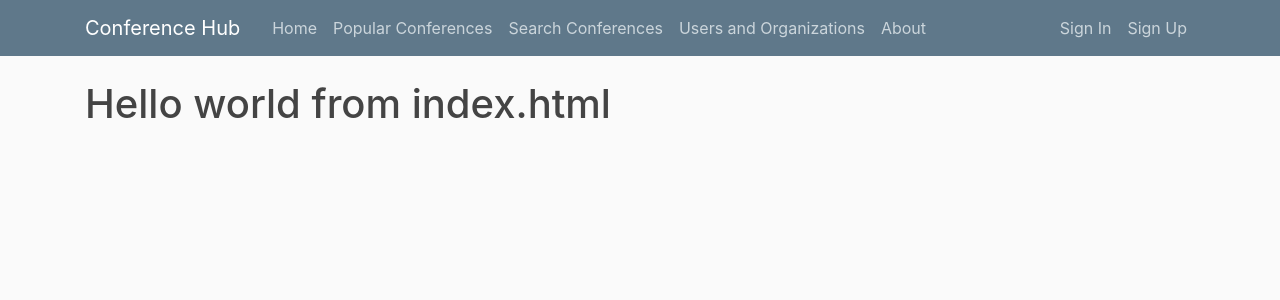
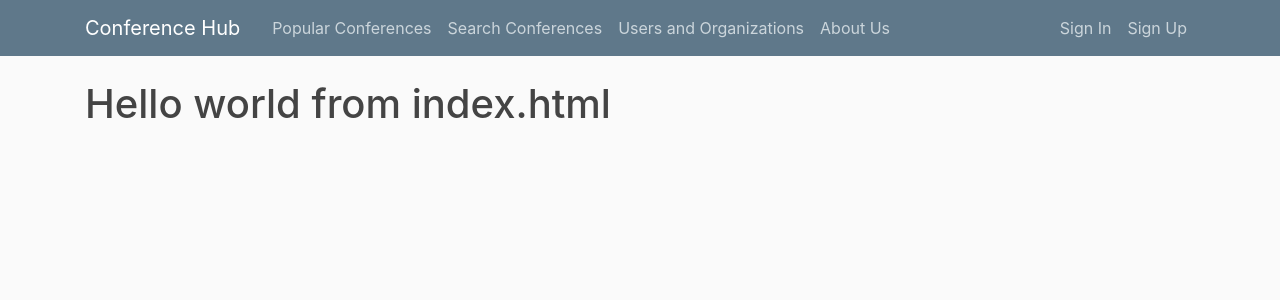
Before and after one commit to SkuratovichA/conference-hub, a Django app: page / in a window 1280 px wide. Shown: the top 300 px of the page. Run offline with Django 4.2, Linux system fonts and the light colour scheme; some libraries are stand-ins or nearby versions.

Commit message:
reformat base.html

```diff
--- a/templates/base.html
+++ b/templates/base.html
@@ -7,7 +7,8 @@
     <meta name="viewport" content="width=device-width, initial-scale=1, shrink-to-fit=no">
 
     <!-- Bootstrap CSS -->
-    <link rel="stylesheet" href="https://cdn.jsdelivr.net/npm/bootstrap@4.0.0/dist/css/bootstrap.min.css" integrity="sha384-Gn5384xqQ1aoWXA+058RXPxPg6fy4IWvTNh0E263XmFcJlSAwiGgFAW/dAiS6JXm" crossorigin="anonymous">
+    <link rel="stylesheet" href="https://cdn.jsdelivr.net/npm/bootstrap@4.0.0/dist/css/bootstrap.min.css"
+          integrity="sha384-Gn5384xqQ1aoWXA+058RXPxPg6fy4IWvTNh0E263XmFcJlSAwiGgFAW/dAiS6JXm" crossorigin="anonymous">
 
     <link rel="stylesheet" type="text/css" href="{% static 'main.css' %}">
 
@@ -21,24 +22,31 @@
 <header class="site-header">
     <nav class="navbar navbar-expand-md navbar-dark bg-steel fixed-top">
         <div class="container">
-                <a class="navbar-brand mr-4" href="/">Conference Hub</a>
-                <button class="navbar-toggler" type="button" data-toggle="collapse" data-target="#navbarToggle" aria-controls="navbarToggle" aria-expanded="false" aria-label="Toggle navigation">
+            <a class="navbar-brand mr-4" href="{% url 'ch:home-page' %}">Conference Hub</a>
+            <button class="navbar-toggler" type="button" data-toggle="collapse" data-target="#navbarToggle"
+                    aria-controls="navbarToggle" aria-expanded="false" aria-label="Toggle navigation">
                 <span class="navbar-toggler-icon"></span>
             </button>
             <div class="collapse navbar-collapse" id="navbarToggle">
 
+                <!-- Navbar Left side -->
                 <div class="navbar-nav mr-auto">
-                        <a class="nav-item nav-link" href="{% url 'ch:home-page' %}">Home</a>
                     <a class="nav-item nav-link" href="{% url 'ch:popular_conferences-page' %}">Popular Conferences</a>
                     <a class="nav-item nav-link" href="{% url 'ch:search_conferences-page' %}">Search Conferences</a>
-                        <a class="nav-item nav-link" href="{% url 'ch:users_and_organizations-page' %}">Users and Organizations</a>
-                        <a class="nav-item nav-link" href="{% url 'ch:about-page' %}">About</a>
+                    <a class="nav-item nav-link" href="{% url 'ch:users_and_organizations-page' %}">Users and
+                        Organizations</a>
+                    <a class="nav-item nav-link" href="{% url 'ch:about-page' %}">About Us</a>
                 </div>
 
                 <!-- Navbar Right side -->
                 <div class="navbar-nav">
+                    {% if user.is_authenticated %}
+                        <a class="nav-item nav-link" href="{% url 'users:home-page' %}">Hello, {{ user.first_name }}</a>
+                        <a class="nav-item nav-link" href="{% url 'users:logout-page' %}">Log Out</a>
+                    {% else %}
                         <a class="nav-item nav-link" href="{% url 'users:login-page' %}">Sign In</a>
                         <a class="nav-item nav-link" href="{% url 'users:signup-page' %}">Sign Up</a>
+                    {% endif %}
                 </div>
 
             </div>
@@ -46,6 +54,14 @@
     </nav>
 </header>
 
+<!-- Print all messages (alerts, success, ...) -->
+{% if messages %}
+    {% for message in messages %}
+        <div class="alert alert-{{ message.tags }}">
+            {{ message }}
+        </div>
+    {% endfor %}
+{% endif %}
 
 <div class='container'>
     {% block content %}{% endblock %}
@@ -53,8 +69,14 @@
 
 <!-- Optional JavaScript -->
 <!-- jQuery first, then Popper.js, then Bootstrap JS -->
-    <script src="https://code.jquery.com/jquery-3.2.1.slim.min.js" integrity="sha384-KJ3o2DKtIkvYIK3UENzmM7KCkRr/rE9/Qpg6aAZGJwFDMVNA/GpGFF93hXpG5KkN" crossorigin="anonymous"></script>
-    <script src="https://cdn.jsdelivr.net/npm/popper.js@1.12.9/dist/umd/popper.min.js" integrity="sha384-ApNbgh9B+Y1QKtv3Rn7W3mgPxhU9K/ScQsAP7hUibX39j7fakFPskvXusvfa0b4Q" crossorigin="anonymous"></script>
-    <script src="https://cdn.jsdelivr.net/npm/bootstrap@4.0.0/dist/js/bootstrap.min.js" integrity="sha384-JZR6Spejh4U02d8jOt6vLEHfe/JQGiRRSQQxSfFWpi1MquVdAyjUar5+76PVCmYl" crossorigin="anonymous"></script>
+<script src="https://code.jquery.com/jquery-3.2.1.slim.min.js"
+        integrity="sha384-KJ3o2DKtIkvYIK3UENzmM7KCkRr/rE9/Qpg6aAZGJwFDMVNA/GpGFF93hXpG5KkN"
+        crossorigin="anonymous"></script>
+<script src="https://cdn.jsdelivr.net/npm/popper.js@1.12.9/dist/umd/popper.min.js"
+        integrity="sha384-ApNbgh9B+Y1QKtv3Rn7W3mgPxhU9K/ScQsAP7hUibX39j7fakFPskvXusvfa0b4Q"
+        crossorigin="anonymous"></script>
+<script src="https://cdn.jsdelivr.net/npm/bootstrap@4.0.0/dist/js/bootstrap.min.js"
+        integrity="sha384-JZR6Spejh4U02d8jOt6vLEHfe/JQGiRRSQQxSfFWpi1MquVdAyjUar5+76PVCmYl"
+        crossorigin="anonymous"></script>
 </body>
 </html>
```
Lines whose indentation alone changed are shown as unchanged.
